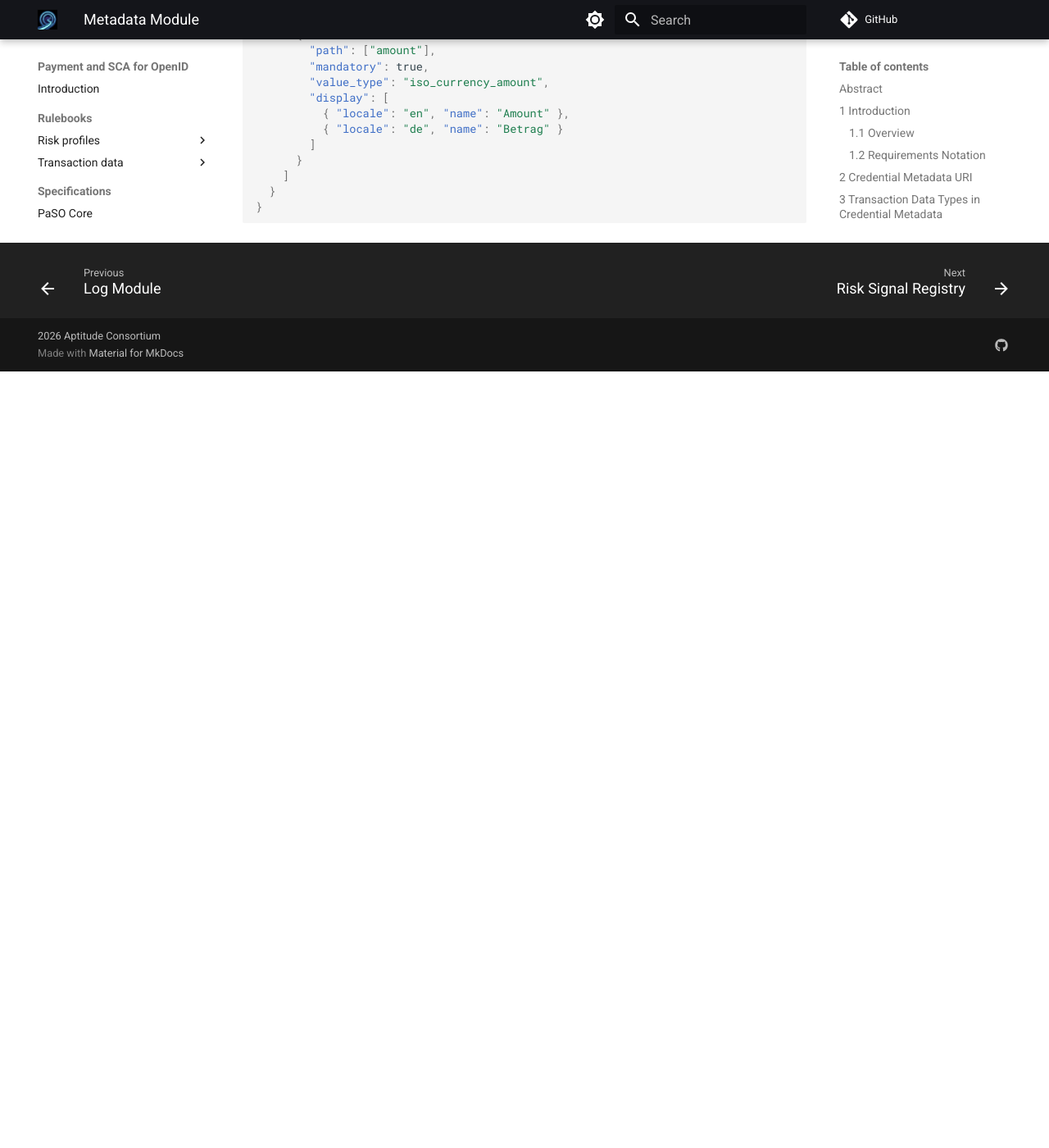
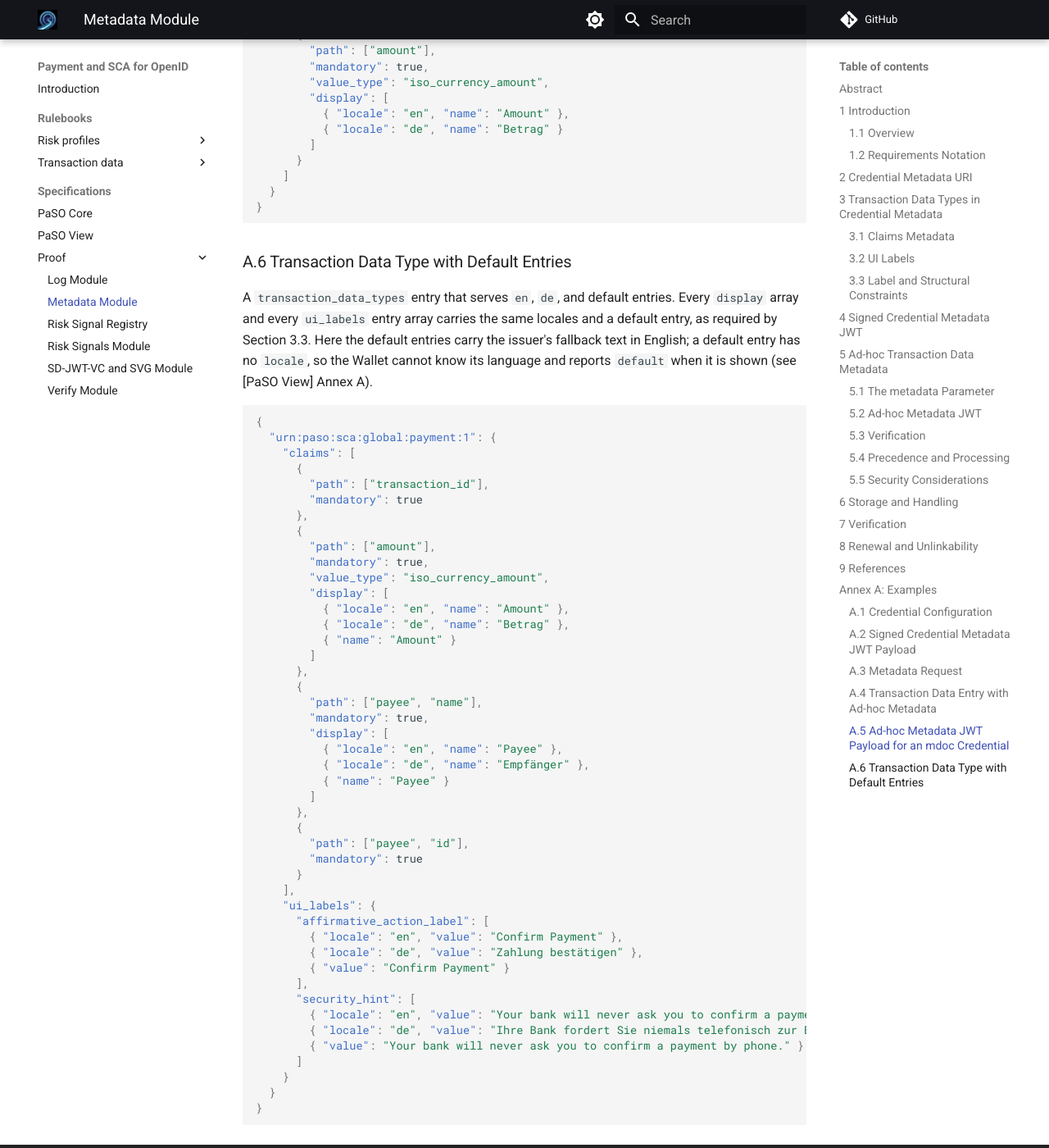
Before and after one commit to APTITUDE-Consortium/payments-and-sca-for-openid, an MkDocs documentation site: the page built from docs/specifications/proof/paso-proof-metadata.md, in a window 1280 px wide and 1400 px high, scrolled down 16133 px. Shown: the whole window at 82% size. Built offline with MkDocs 1.6.1 and Material for MkDocs 9.7.7, drawn with Linux system fonts in a browser that asks for light colours; comment, search, counter and statistics services are not loaded; the version menu is left out; before the commit the page ends 16586 px from its top, so only the background shows below that.

Commit message:
docs: add default-entry and locale selection examples; fix mixed locales in Generic A.3

````diff
--- a/docs/specifications/proof/paso-proof-metadata.md
+++ b/docs/specifications/proof/paso-proof-metadata.md
@@ -444,3 +444,55 @@
   }
 }
 ```
+
+### A.6 Transaction Data Type with Default Entries
+
+A `transaction_data_types` entry that serves `en`, `de`, and default entries. Every `display` array and every `ui_labels` entry array carries the same locales and a default entry, as required by Section 3.3. Here the default entries carry the issuer's fallback text in English; a default entry has no `locale`, so the Wallet cannot know its language and reports `default` when it is shown (see [PaSO View] Annex A).
+
+```json
+{
+  "urn:paso:sca:global:payment:1": {
+    "claims": [
+      {
+        "path": ["transaction_id"],
+        "mandatory": true
+      },
+      {
+        "path": ["amount"],
+        "mandatory": true,
+        "value_type": "iso_currency_amount",
+        "display": [
+          { "locale": "en", "name": "Amount" },
+          { "locale": "de", "name": "Betrag" },
+          { "name": "Amount" }
+        ]
+      },
+      {
+        "path": ["payee", "name"],
+        "mandatory": true,
+        "display": [
+          { "locale": "en", "name": "Payee" },
+          { "locale": "de", "name": "Empfänger" },
+          { "name": "Payee" }
+        ]
+      },
+      {
+        "path": ["payee", "id"],
+        "mandatory": true
+      }
+    ],
+    "ui_labels": {
+      "affirmative_action_label": [
+        { "locale": "en", "value": "Confirm Payment" },
+        { "locale": "de", "value": "Zahlung bestätigen" },
+        { "value": "Confirm Payment" }
+      ],
+      "security_hint": [
+        { "locale": "en", "value": "Your bank will never ask you to confirm a payment by phone." },
+        { "locale": "de", "value": "Ihre Bank fordert Sie niemals telefonisch zur Bestätigung einer Zahlung auf." },
+        { "value": "Your bank will never ask you to confirm a payment by phone." }
+      ]
+    }
+  }
+}
+```
````
Also changed, not shown: docs/rulebooks/transaction_data/Generic.md (+2 -1 lines), docs/specifications/paso-view.md (+21 -0 lines), 1 other file.
